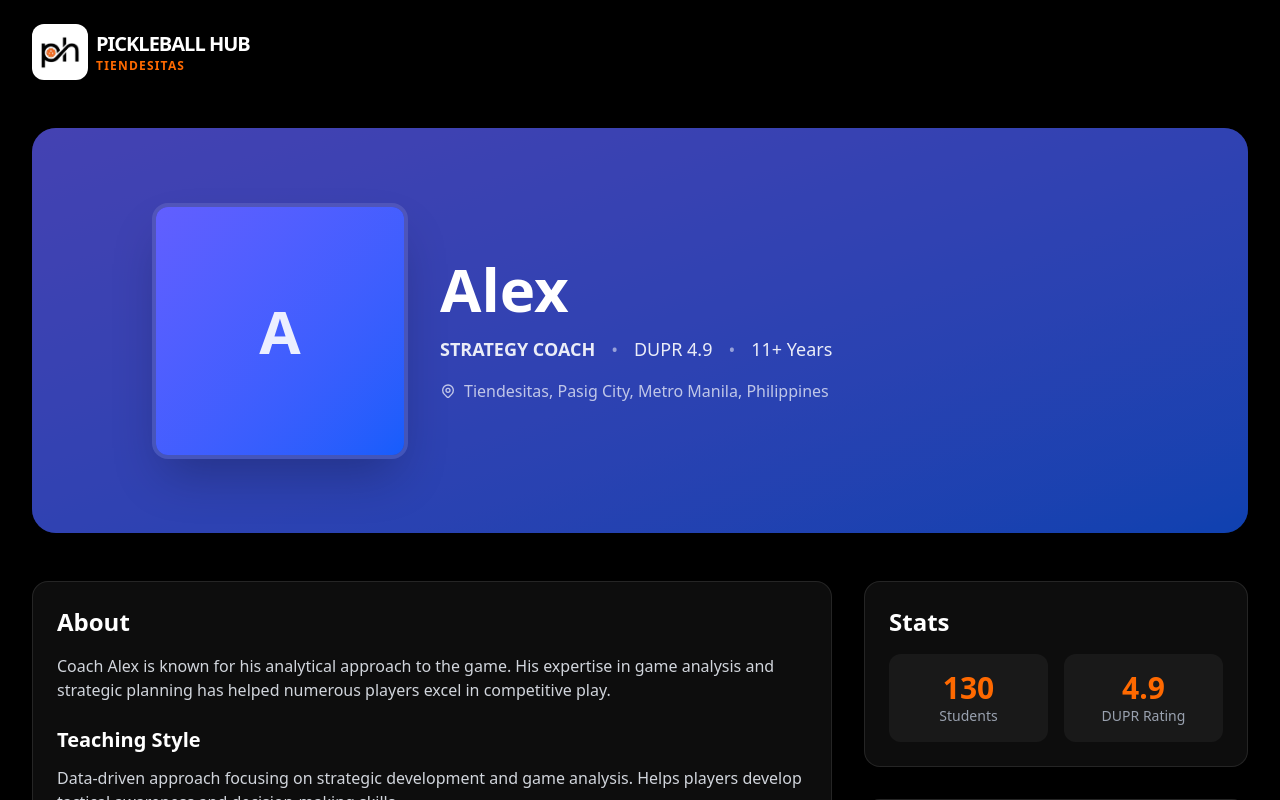
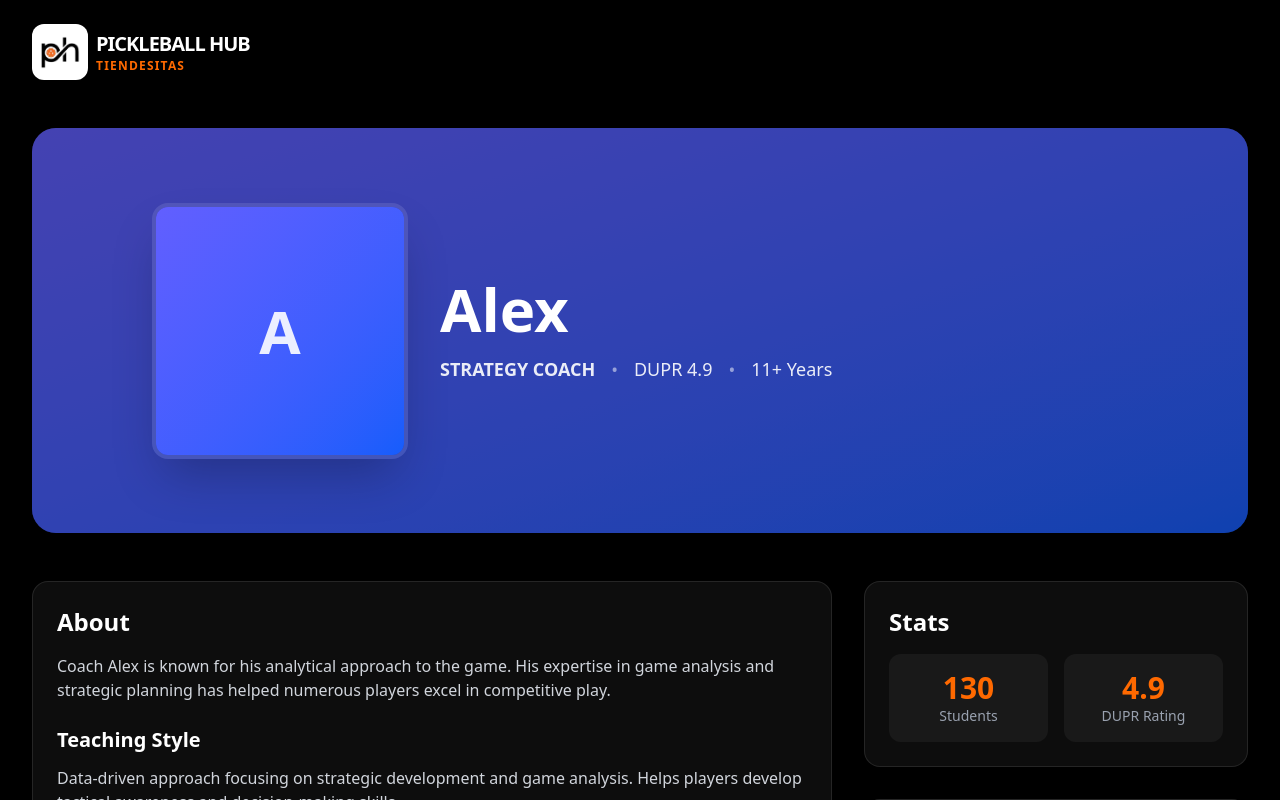
Before and after one commit to tlolapura/picklehub-at-tiendesitas-coaches, a Next.js app: page /coach/alex in a window 1280 px wide. Shown: the top 800 px of the page. Built offline with nearby package versions, Linux system fonts and the light colour scheme.

Commit message:
Initial commit

```diff
--- a/src/app/coach/[id]/components/CoachContent.tsx
+++ b/src/app/coach/[id]/components/CoachContent.tsx
@@ -67,13 +67,6 @@ export function CoachContent({ id, isScrolled }: CoachContentProps) {
                         <div>DUPR {coach.dupr}</div>
                         <div className="hidden sm:block text-white/50">•</div>
                         <div>{coach.experience}</div>
-                      </div>
-                      <div className="flex items-center justify-center sm:justify-start gap-2 text-white/70 mt-4">
-                        <svg className="w-4 h-4" viewBox="0 0 24 24" fill="none" stroke="currentColor" strokeWidth="2">
-                          <path strokeLinecap="round" strokeLinejoin="round" d="M17.657 16.657L13.414 20.9a1.998 1.998 0 01-2.827 0l-4.244-4.243a8 8 0 1111.314 0z" />
-                          <path strokeLinecap="round" strokeLinejoin="round" d="M15 11a3 3 0 11-6 0 3 3 0 016 0z" />
-                        </svg>
-                        <span className="text-sm sm:text-base">Tiendesitas, Pasig City, Metro Manila, Philippines</span>
                       </div>
                     </div>
                   </div>
```
